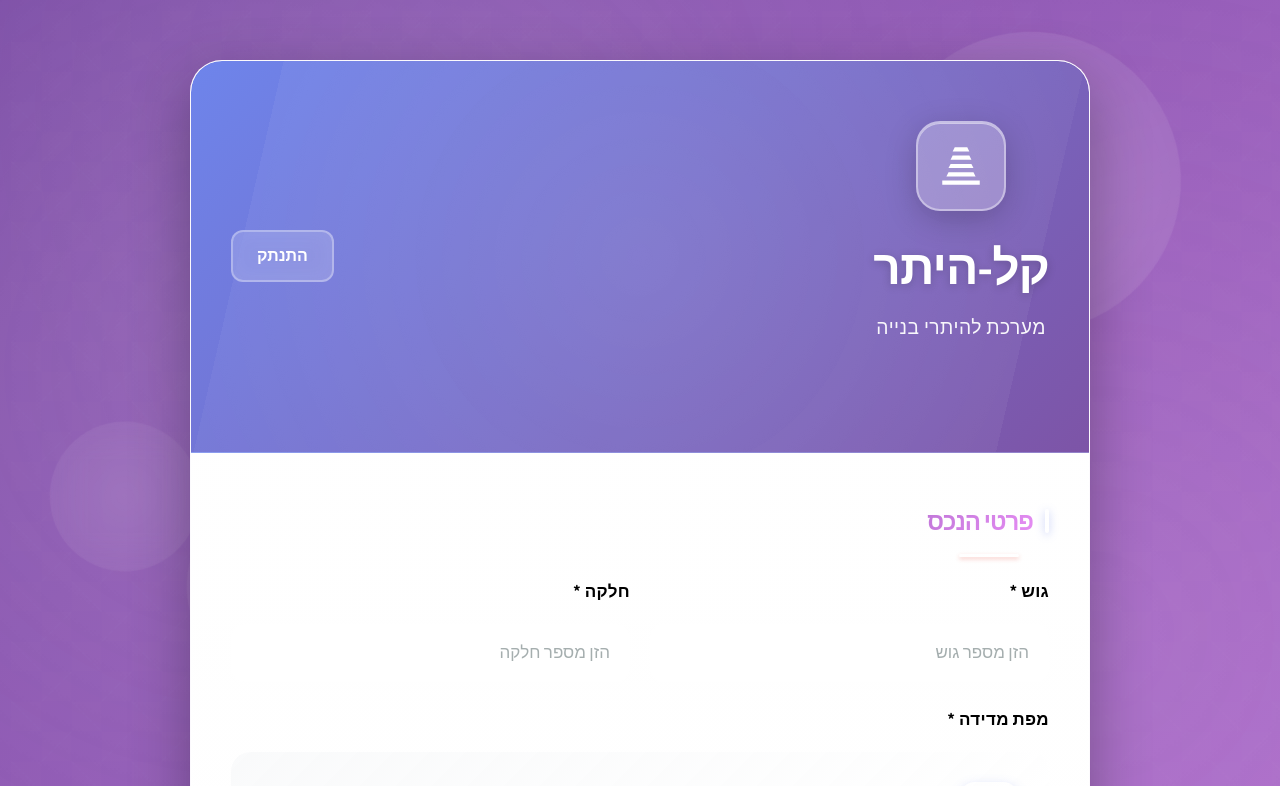
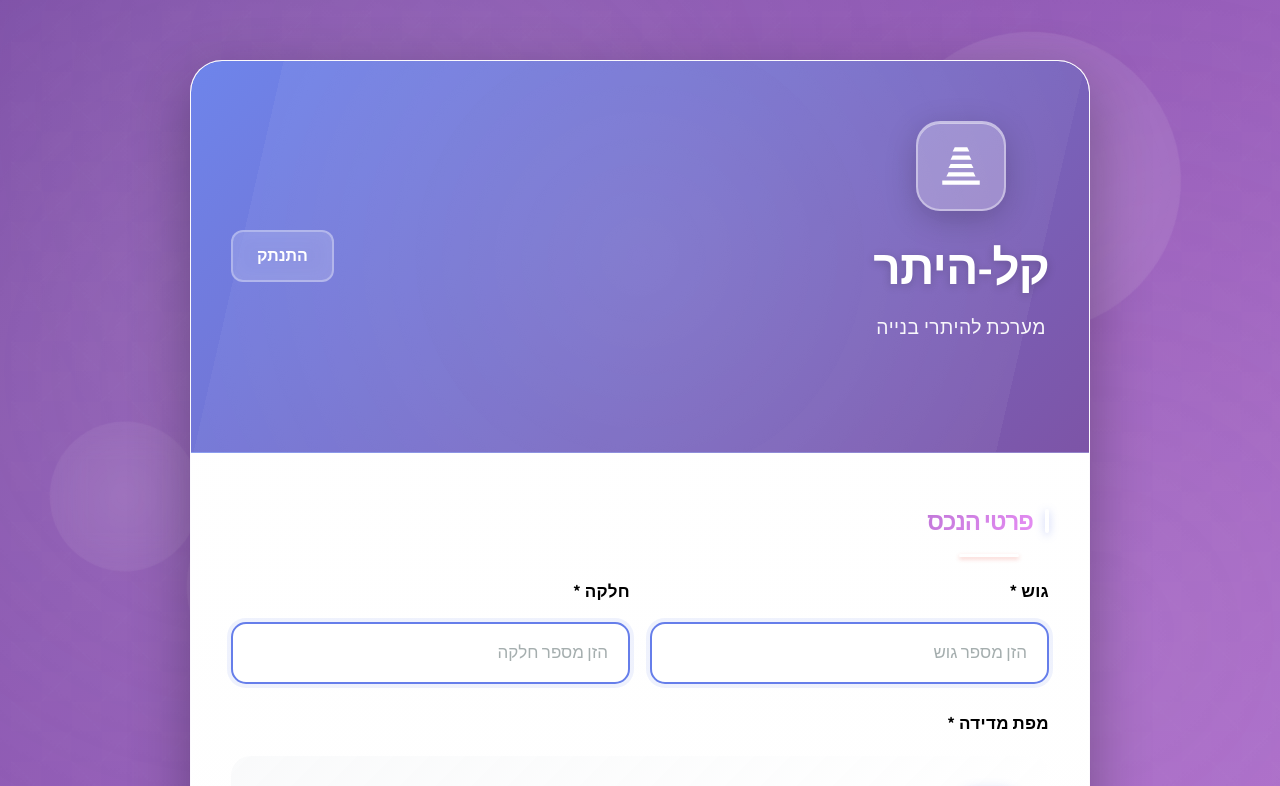
Before and after one commit to chay0354/kal-heter-front-copy, a React (Vite) app: page /dashboard in a window 1280 px wide. Shown: the top 786 px of the page. Built offline with nearby package versions, Linux system fonts and the light colour scheme; no server answers; sample sign-in values are in the browser's storage.

Commit message:
Apply focus/hover styles as default state for all input fields

```diff
--- a/src/components/FormPage.css
+++ b/src/components/FormPage.css
@@ -580,20 +580,24 @@
   padding: 16px 20px;
   font-size: 1rem;
   font-family: 'Assistant', sans-serif;
-  border: 2px solid var(--border-color);
+  border: 2px solid #667eea;
   border-radius: 12px;
-  background: var(--background-white) !important;
+  background: rgba(255, 255, 255, 1) !important;
   color: #2C3E50 !important;
   transition: all 0.3s ease;
   outline: none;
+  box-shadow:
+    0 0 0 4px rgba(102, 126, 234, 0.1),
+    0 4px 12px rgba(102, 126, 234, 0.15);
+  transform: translateY(-2px);
 }
 
 .form-input:focus,
 .form-select:focus {
-  border-color: var(--secondary-color);
+  border-color: #667eea;
   box-shadow:
-    0 0 0 4px rgba(52, 152, 219, 0.1),
-    0 4px 12px rgba(52, 152, 219, 0.15);
+    0 0 0 4px rgba(102, 126, 234, 0.1),
+    0 4px 12px rgba(102, 126, 234, 0.15);
   transform: translateY(-2px);
   background: rgba(255, 255, 255, 1) !important;
   color: #2C3E50 !important;
--- a/src/components/HomePage.css
+++ b/src/components/HomePage.css
@@ -1087,13 +1087,15 @@
 
 .form-group input {
   padding: 16px 20px;
-  border: 2px solid var(--border-color);
+  border: 2px solid #667eea;
   border-radius: 15px;
   font-size: 17px;
   font-family: 'Assistant', sans-serif;
   transition: all 0.3s ease;
   background: white !important;
   color: #2C3E50 !important;
+  box-shadow: 0 0 0 4px rgba(102, 126, 234, 0.1);
+  transform: translateY(-2px);
 }
 
 .form-group input:focus {
--- a/src/components/PlanningRequest.css
+++ b/src/components/PlanningRequest.css
@@ -203,20 +203,24 @@
   padding: 16px 20px;
   font-size: 1rem;
   font-family: 'Assistant', sans-serif;
-  border: 2px solid var(--border-color);
+  border: 2px solid #667eea;
   border-radius: 12px;
-  background: var(--background-white) !important;
+  background: rgba(255, 255, 255, 1) !important;
   color: #2C3E50 !important;
   transition: all 0.3s ease;
   outline: none;
+  box-shadow:
+    0 0 0 4px rgba(102, 126, 234, 0.1),
+    0 4px 12px rgba(102, 126, 234, 0.15);
+  transform: translateY(-2px);
 }
 
 .form-input:focus,
 .form-select:focus {
-  border-color: var(--secondary-color);
+  border-color: #667eea;
   box-shadow:
-    0 0 0 4px rgba(52, 152, 219, 0.1),
-    0 4px 12px rgba(52, 152, 219, 0.15);
+    0 0 0 4px rgba(102, 126, 234, 0.1),
+    0 4px 12px rgba(102, 126, 234, 0.15);
   transform: translateY(-2px);
   background: rgba(255, 255, 255, 1) !important;
   color: #2C3E50 !important;
--- a/src/pages/AuthPage.jsx
+++ b/src/pages/AuthPage.jsx
@@ -131,6 +131,7 @@ function AuthPage() {
                     value={fullName}
                     onChange={(e) => setFullName(e.target.value)}
                     placeholder="הכנס שם מלא"
+                    style={{ color: '#2C3E50', backgroundColor: 'white' }}
                   />
                 </div>
                 <div className="form-group">
@@ -142,6 +143,7 @@ function AuthPage() {
                     onChange={(e) => setEmail(e.target.value)}
                     placeholder="הכנס אימייל"
                     required
+                    style={{ color: '#2C3E50', backgroundColor: 'white' }}
                   />
                 </div>
                 <div className="form-group">
@@ -152,6 +154,7 @@ function AuthPage() {
                     value={phone}
                     onChange={(e) => setPhone(e.target.value)}
                     placeholder="הכנס מספר טלפון"
+                    style={{ color: '#2C3E50', backgroundColor: 'white' }}
                   />
                 </div>
                 <div className="form-group">
@@ -164,6 +167,7 @@ function AuthPage() {
                     placeholder="הכנס סיסמה"
                     required
                     minLength={6}
+                    style={{ color: '#2C3E50', backgroundColor: 'white' }}
                   />
                 </div>
                 <button type="submit" className="submit-button" disabled={loading}>
@@ -198,6 +202,7 @@ function AuthPage() {
                     onChange={(e) => setEmail(e.target.value)}
                     placeholder="הכנס אימייל"
                     required
+                    style={{ color: '#2C3E50', backgroundColor: 'white' }}
                   />
                 </div>
                 <div className="form-group">
@@ -209,6 +214,7 @@ function AuthPage() {
                     onChange={(e) => setPassword(e.target.value)}
                     placeholder="הכנס סיסמה"
                     required
+                    style={{ color: '#2C3E50', backgroundColor: 'white' }}
                   />
                 </div>
                 <button type="submit" className="submit-button" disabled={loading}>
```
